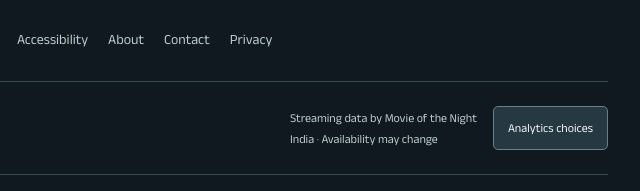
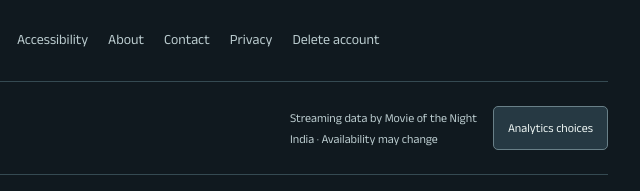
Before and after one commit to akashIntgrators/OTTScout-Web, a website with bundled scripts: page index.html in a window 1280 px wide. Shown: the part 900-1091 px from the top of the page, 640-1280 px from the left. Built offline with nearby package versions, Linux system fonts and the light colour scheme; some packages are replaced by stand-ins of ours.

Commit message:
Link public account deletion guidance

```diff
--- a/index.html
+++ b/index.html
@@ -95,7 +95,7 @@
       </div>
     </section>
     <aside class="ad-slot ad-banner" aria-label="Reserved banner advertisement space"><span class="ad-label">Advertisement</span></aside>
-    <nav class="seo-nav" aria-label="More streaming guides"><a href="/this-week/">Weekly OTT additions</a><a href="/languages/english/">English</a><a href="/languages/hindi/">Hindi</a><a href="/languages/telugu/">Telugu</a><a href="/languages/tamil/">Tamil</a><a href="/languages/kannada/">Kannada</a><a href="/languages/malayalam/">Malayalam</a></nav><section class="credits" aria-label="Data credits"><h2>Data credits</h2><a href="https://www.themoviedb.org"><img src="https://www.themoviedb.org/assets/2/v4/logos/v2/blue_square_2-d537fb228cf3ded904ef09b136fe3fec72548ebc1fea3fbbd1ad9e36364db38b.svg" width="56" height="40" alt="TMDB"></a><p>This product uses the TMDB API but is not endorsed or certified by TMDB.</p><p>TMDB supplies matched original-language and genre metadata. Streaming availability and audio options are supplied by Movie of the Night.</p></section><nav class="seo-nav" aria-label="About OTTScout"><a href="/guides/telugu-weekend-picks/">Weekend picks: five Telugu films</a><a href="/audio-description/">Audio description</a><a href="/accessibility/">Accessibility</a><a href="/about/">About</a><a href="/contact/">Contact</a><a href="/privacy/">Privacy</a></nav>
+    <nav class="seo-nav" aria-label="More streaming guides"><a href="/this-week/">Weekly OTT additions</a><a href="/languages/english/">English</a><a href="/languages/hindi/">Hindi</a><a href="/languages/telugu/">Telugu</a><a href="/languages/tamil/">Tamil</a><a href="/languages/kannada/">Kannada</a><a href="/languages/malayalam/">Malayalam</a></nav><section class="credits" aria-label="Data credits"><h2>Data credits</h2><a href="https://www.themoviedb.org"><img src="https://www.themoviedb.org/assets/2/v4/logos/v2/blue_square_2-d537fb228cf3ded904ef09b136fe3fec72548ebc1fea3fbbd1ad9e36364db38b.svg" width="56" height="40" alt="TMDB"></a><p>This product uses the TMDB API but is not endorsed or certified by TMDB.</p><p>TMDB supplies matched original-language and genre metadata. Streaming availability and audio options are supplied by Movie of the Night.</p></section><nav class="seo-nav" aria-label="About OTTScout"><a href="/guides/telugu-weekend-picks/">Weekend picks: five Telugu films</a><a href="/audio-description/">Audio description</a><a href="/accessibility/">Accessibility</a><a href="/about/">About</a><a href="/contact/">Contact</a><a href="/privacy/">Privacy</a><a href="/delete-account/">Delete account</a></nav>
   </main>
   <footer><a class="brand" href="./" aria-label="OTTScout home"><img class="brand-mark" src="/assets/ottscout-mark.svg?v=brand14" width="36" height="36" alt="">OTT<span>Scout</span></a><p>Find it. Track it. Watch it.</p><div><a id="attribution" href="https://www.movieofthenight.com/about/api" target="_blank" rel="noopener noreferrer">Streaming data by Movie of the Night</a><span>India · Availability may change</span></div></footer>
   <section id="accessibility-options" class="accessibility-options" aria-labelledby="accessibility-options-title"><h2 id="accessibility-options-title">Keyboard options</h2><label><input id="enable-shortcuts" type="checkbox" aria-describedby="shortcuts-help"> Enable the / search shortcut</label><p id="shortcuts-help">Off by default to avoid interfering with screen-reader and speech commands. You can always use Tab to reach search.</p><a href="/accessibility/">Accessibility help and feedback</a></section>
@@ -130,7 +130,7 @@
     </div>
     <p id="account-storage-status" role="status" hidden></p>
     <p id="account-feedback" role="status" aria-live="polite" aria-atomic="true"></p>
-    <div class="account-footer"><a href="/privacy/">Privacy</a><button id="account-continue" type="button">Continue as guest</button></div>
+    <div class="account-footer"><a href="/privacy/">Privacy</a><a href="/delete-account/">Delete account help</a><button id="account-continue" type="button">Continue as guest</button></div>
   </dialog>
   <script src="app.js?v=accounts1"></script>
   <script type="module" src="/account.js?v=accounts1"></script>
```
